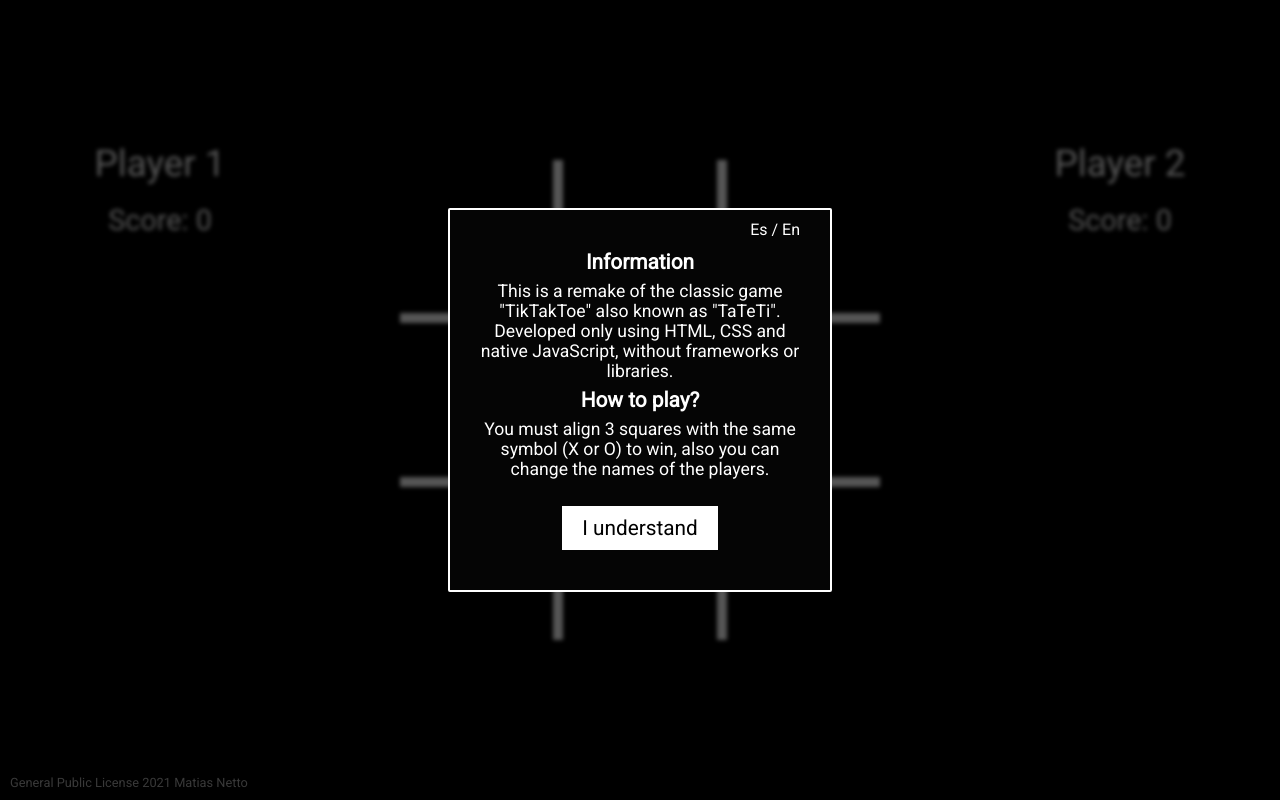
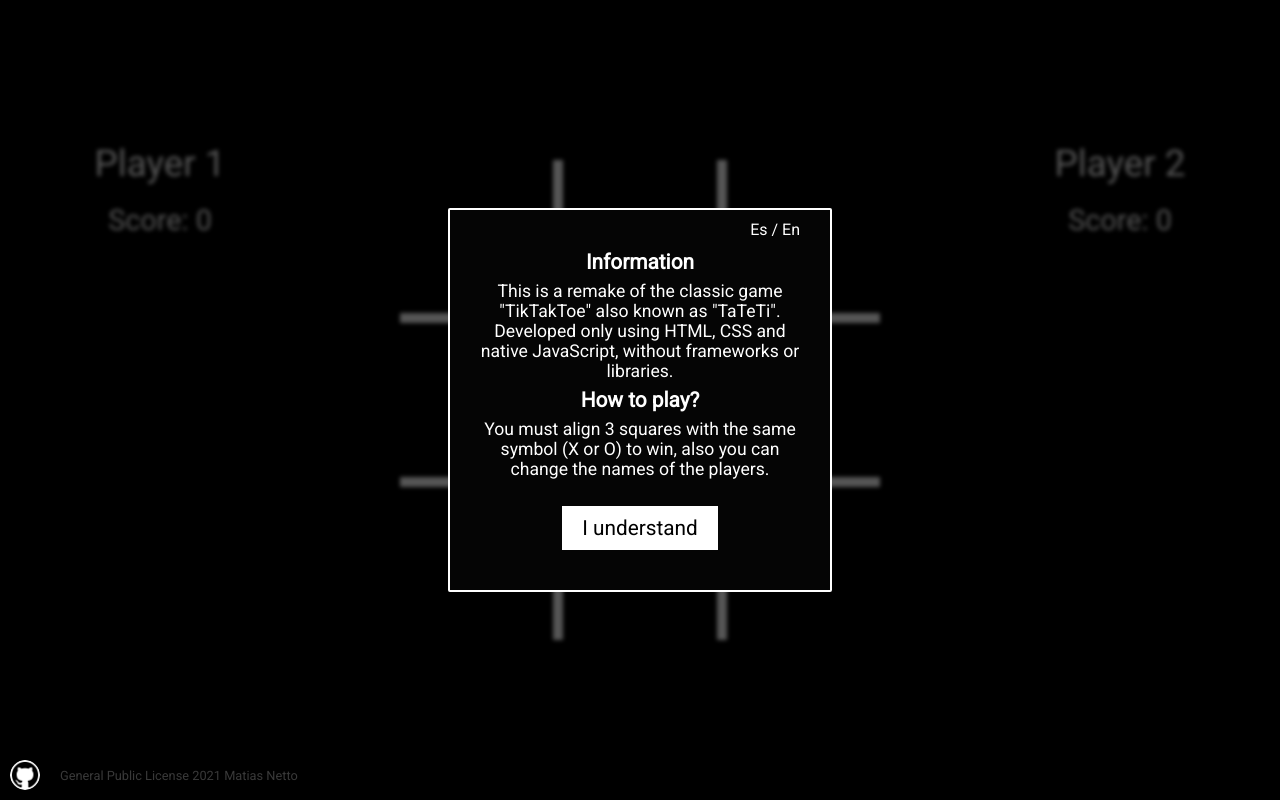
Before and after one commit to MatiasNetto/Tic-tac-toe-JavaScript, a plain HTML site: page index.html in a window 1280 px wide. Drawn offline with Linux system fonts and the light colour scheme.

Commit message:
Add files via upload

```diff
--- a/css/styles.css
+++ b/css/styles.css
@@ -221,10 +221,27 @@
 }
 
 .copy {
+    height: 30px;
     position: absolute;
     left: 10px;
     bottom: 10px;
     color: #aaa5;
     font-size: 0.8em;
-    margin: 0;
+    display: flex;
+    align-items: center;
 }
+
+.copy a {
+    height: 100%;
+}
+
+.copy a img {
+    height: 100%;
+    margin-right: 20px;
+    transition: all 0.3s;
+    border-radius: 50%;
+}
+
+.copy a img:hover {
+    box-shadow: 0px 0px 8px #fffa;
+}
--- a/index.html
+++ b/index.html
@@ -81,7 +81,7 @@
 
     </div>
 
-    <p class="copy">General Public License 2021 Matias Netto</p>
+    <p class="copy"><a href="https://matiasnetto.github.io/Tic-tac-toe-JavaScript/"><img src="img/github_Logo.webp" alt=""></a>General Public License 2021 Matias Netto </p>
 
     <script src="js/script.js"></script>
     <script src="js/lenguage.js"></script>
```
Also changed, not shown: img/github_Logo.webp (added).
